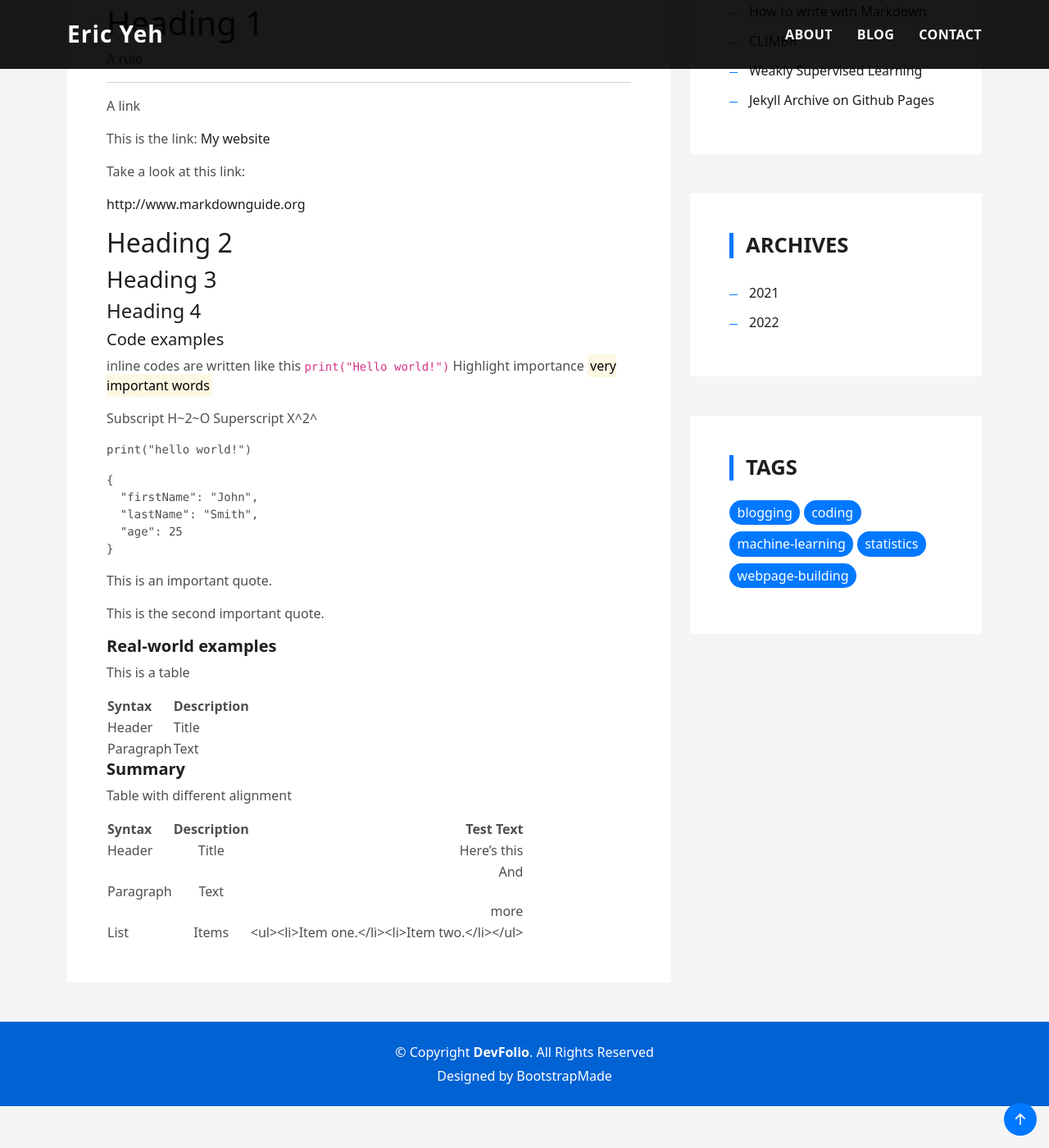
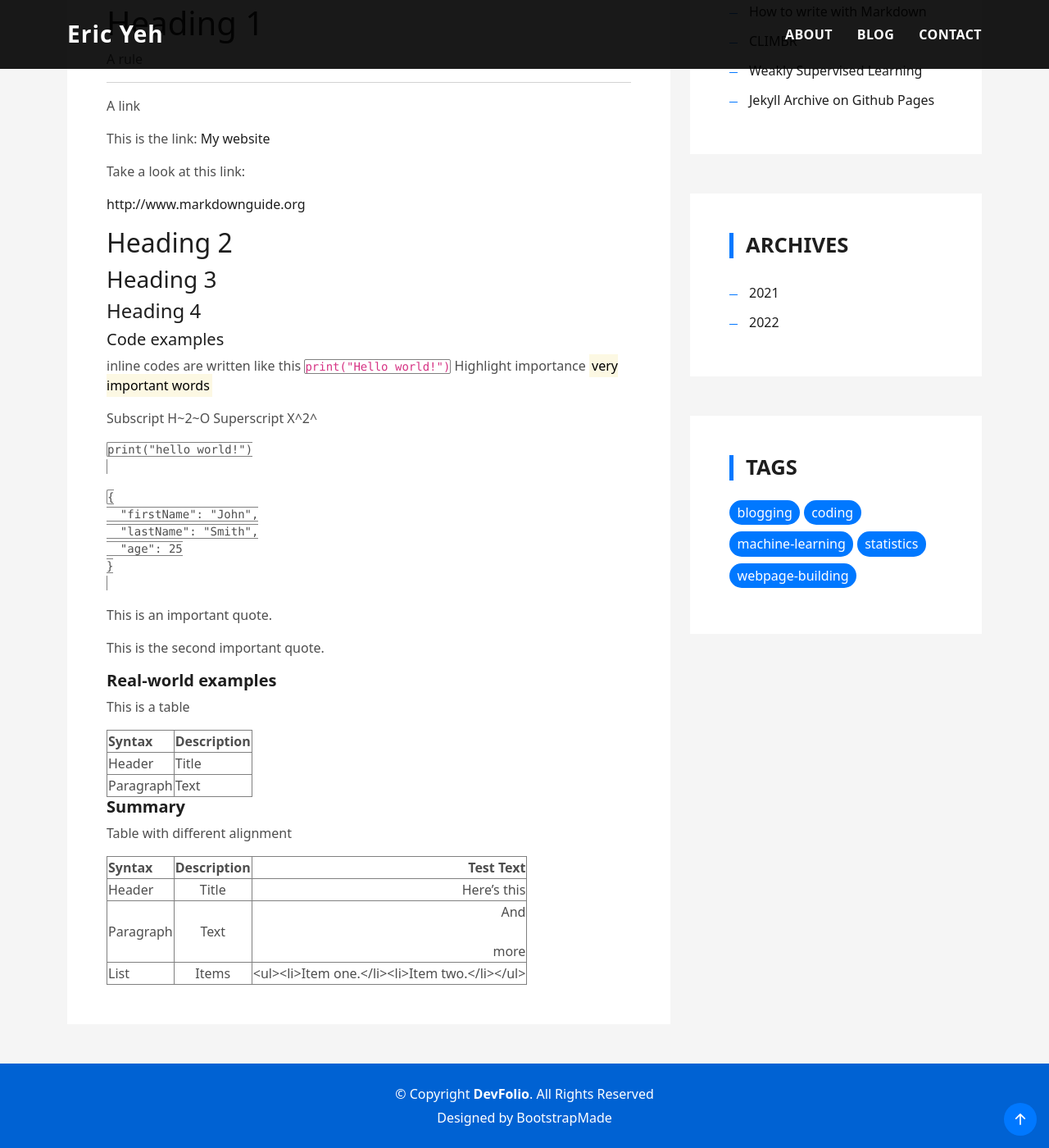
Before and after one commit to ericyeh-dr/ericyeh-dr.github.io, a Jekyll site: the page built from _posts/2022-04-07-test-blog.md, in a window 1280 px wide and 1400 px high, scrolled down 407 px. Shown: the whole window at 82% size. Built offline with Jekyll 4.4.1, drawn with Linux system fonts in a browser that asks for light colours.

Commit message:
add code block

````diff
--- a/_posts/2022-04-07-test-blog.md
+++ b/_posts/2022-04-07-test-blog.md
@@ -62,7 +62,7 @@ print("hello world!")
 ```
 
 > This is an important quote.
->
+
 > This is the second important quote.
 
 ##### **Real-world examples**
--- a/assets/css/style.css
+++ b/assets/css/style.css
@@ -32,6 +32,15 @@ a:hover {
   color: #0078ff;
   text-decoration: none;
   transition: all 0.5s ease-in-out;
+}
+
+td, th {
+  border: 1px solid grey;
+}
+
+code {
+  border: 1px solid grey;
+  border-radius: 2px;
 }
 
 .p-r {
````
Also changed, not shown: add_archives.yml (added, +30 -0 lines).
